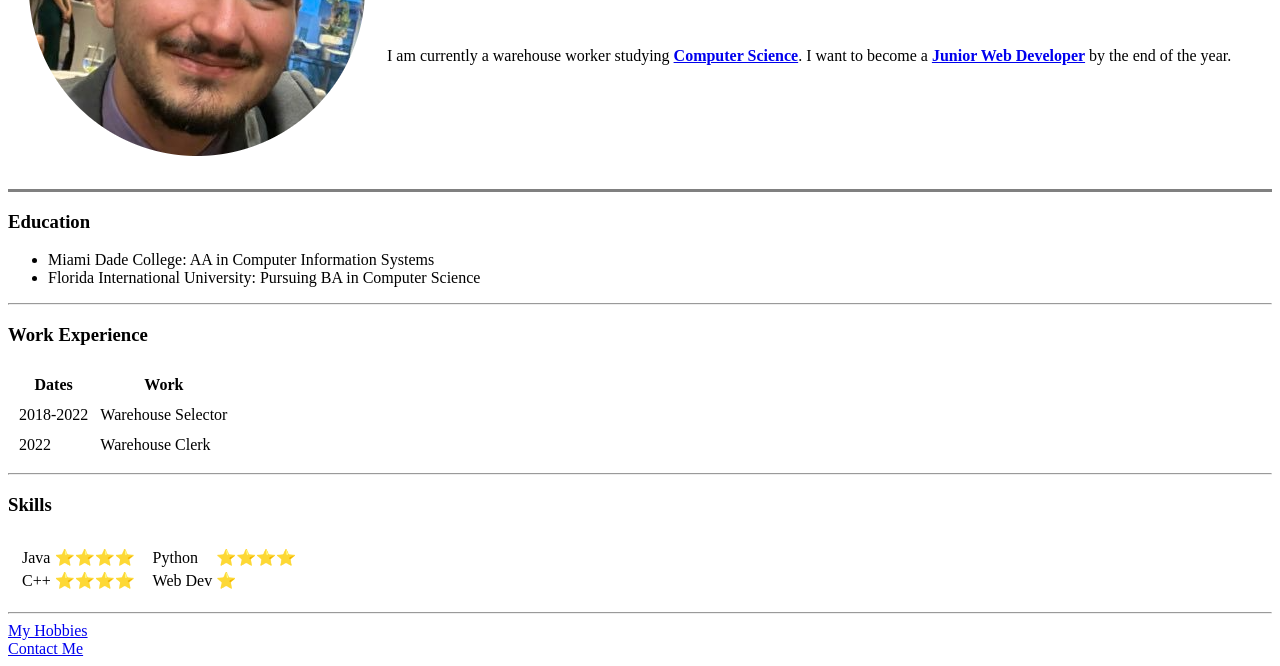
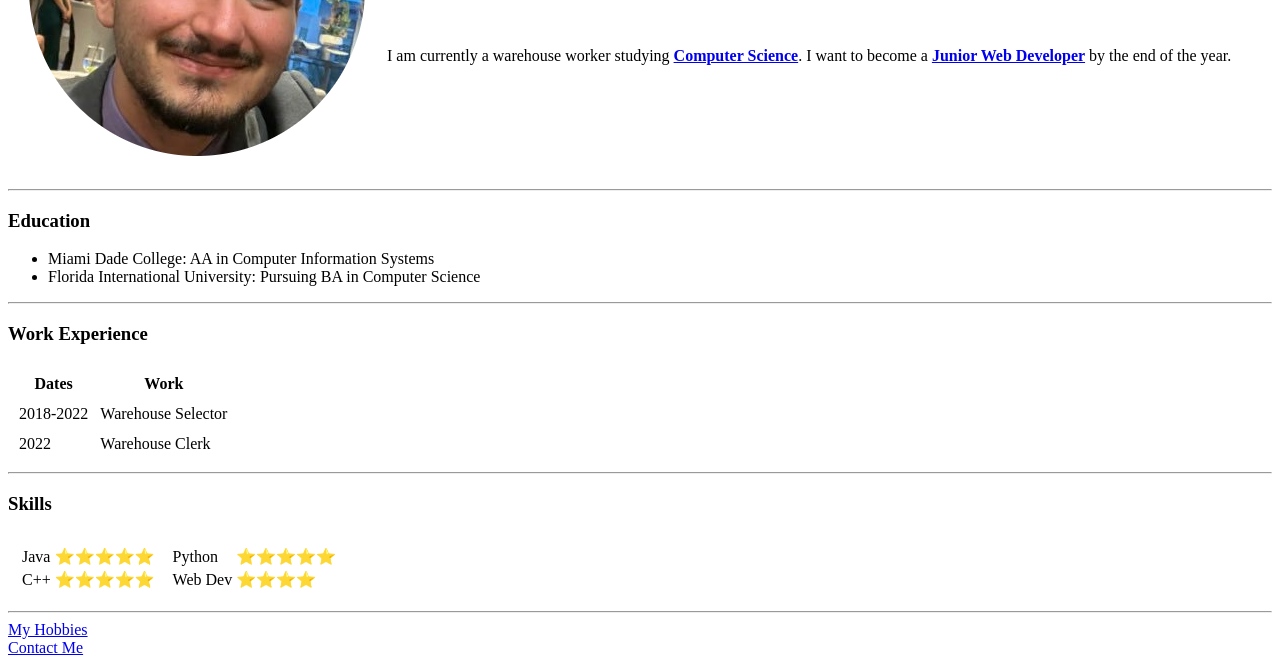
Before and after one commit to Warhound75/CV, a plain HTML site: page index.html in a window 1280 px wide. Shown: the part 209-875 px from the top of the page. Drawn offline with Linux system fonts and the light colour scheme.

Commit message:
Add files via upload

```diff
--- a/index.html
+++ b/index.html
@@ -4,6 +4,8 @@
 <head>
   <meta charset="utf-8">
   <title>Gabriel's Personal Site</title>
+<link rel="stylesheet" href="css/style.css">
+
 </head>
 
 <body>
@@ -24,7 +26,7 @@
   </table>
 
 
-  <hr size="3" noshade>
+  <hr>
   <h3><strong>Education</strong></h3>
   <ul>
     <li>Miami Dade College: AA in Computer Information Systems</li>
@@ -59,11 +61,11 @@
       <table>
         <tr>
           <td>Java</td>
-          <td>⭐⭐⭐⭐</td>
+          <td>⭐⭐⭐⭐⭐</td>
         </tr>
         <tr>
           <td>C++</td>
-          <td>⭐⭐⭐⭐</td>
+          <td>⭐⭐⭐⭐⭐</td>
         </tr>
       </table>
     </td>
@@ -71,11 +73,11 @@
       <table>
         <tr>
           <td>Python</td>
-          <td>⭐⭐⭐⭐</td>
+          <td>⭐⭐⭐⭐⭐</td>
         </tr>
         <tr>
           <td>Web Dev</td>
-          <td>⭐</td>
+          <td>⭐⭐⭐⭐</td>
         </tr>
       </table>
     </td>
```
Also changed, not shown: Contact.html (+1 -0 lines), Hobbies.html (+1 -0 lines).
